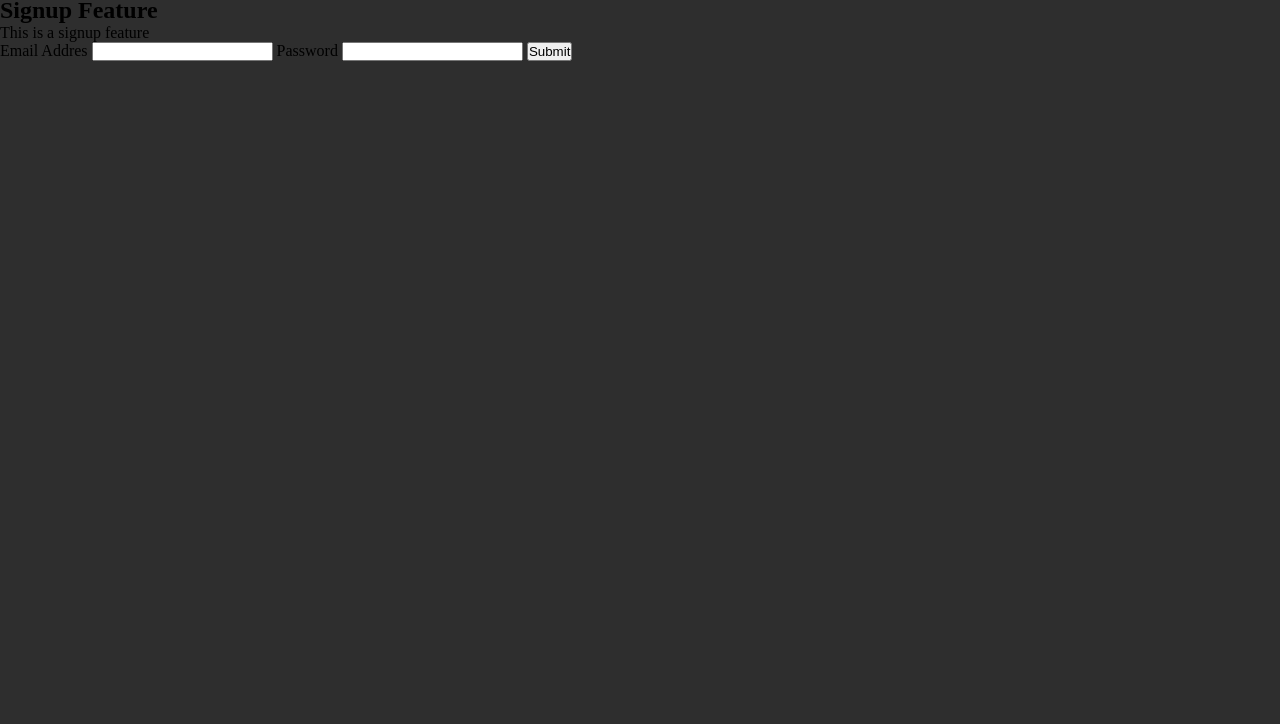
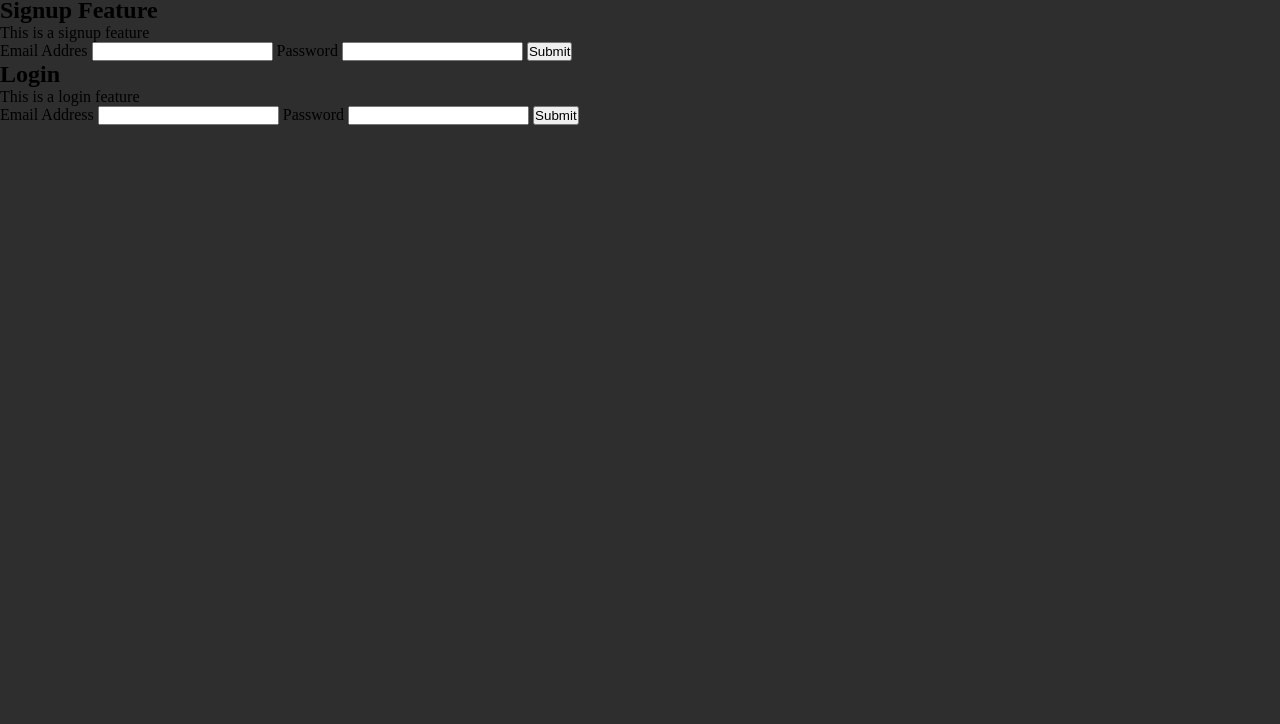
Before and after one commit to sarimbaig08/Html-Folder-Stucture, a plain HTML site: page index.html in a window 1280 px wide. Shown: the part 76-800 px from the top of the page. Drawn offline with Linux system fonts and the light colour scheme.

Commit message:
Login ui completed

```diff
--- a/index.html
+++ b/index.html
@@ -29,6 +29,20 @@
         </label>
         <button>Submit</button>
       </div>
+
+      <div>
+        <h2>Login</h2>
+        <p>This is a login feature</p>
+        <label>
+          Email Address
+          <input type="text" />
+        </label>
+        <label>
+          Password
+          <input type="text" />
+        </label>
+        <button>Submit</button>
+      </div>
     </div>
   </body>
 </html>
```
